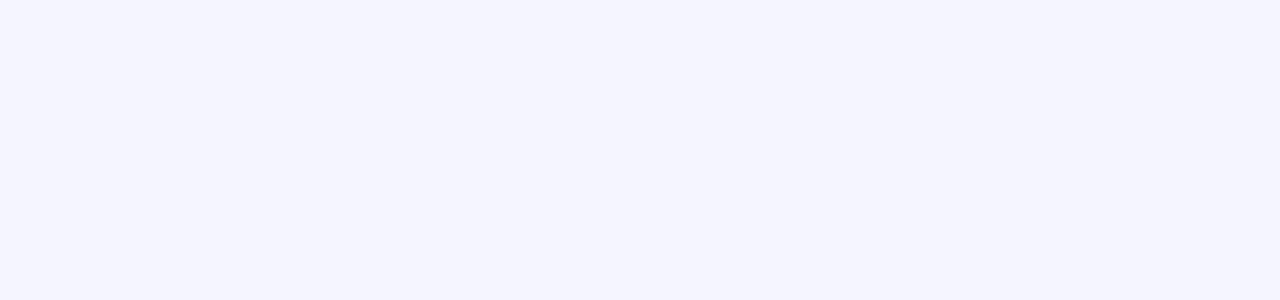
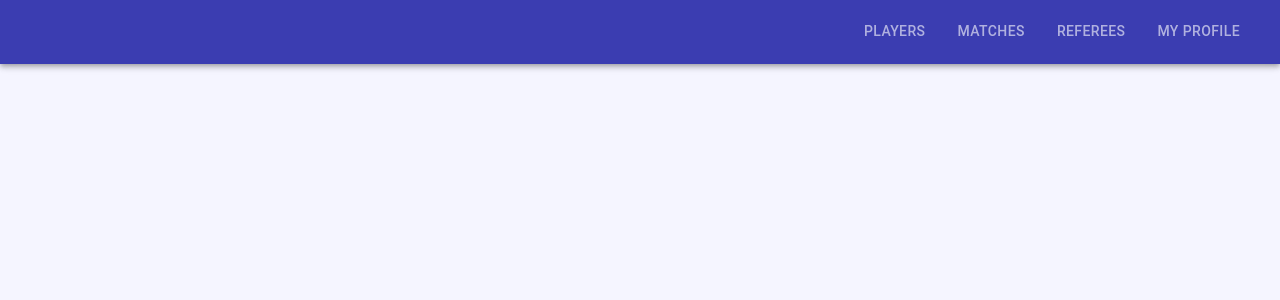
Before and after one commit to SU-CS308-22FA/Team10, a React (Create React App) app in the folder frontend/: page /players in a window 1280 px wide. Before the commit this address had no page. Shown: the top 300 px of the page. Built offline with nearby package versions, Linux system fonts and the light colour scheme.

Commit message:
added header to players page

```diff
--- a/frontend/src/App.js
+++ b/frontend/src/App.js
@@ -12,6 +12,7 @@ import DeleteProfile from "./components/UserPage/DeleteProfile";
 import 'react-toastify/dist/ReactToastify.css';
 import "./App.css";
 import UserPage from "./components/UserPage/UserPage";
+import PlayersPage from "./components/PlayersPage/PlayersPage";
 function randomName() {
     return "Anonymous "
 }
@@ -40,6 +41,7 @@ function App() {
 				<Route path="/login" exact element={<Login />} />
 			    <Route path="/" element ={<Navigate replace to="/login" />} />
 
+				<Route path="/players" exact element={<PlayersPage />} />
 				<Route path="/profile" exact element={<UserPage />} />
 				<Route path="/profile/update" exact element={<EditableUserProfile />} />
 				<Route path="/profile/delete" exact element={<DeleteProfile />} />
--- a/frontend/src/components/Main/index.jsx
+++ b/frontend/src/components/Main/index.jsx
@@ -26,7 +26,7 @@ const Main = () => {
 					value= "undefined"
 
 					>
-						<Tab LinkComponent={NavLink} to="/" label="Players" />
+						<Tab LinkComponent={NavLink} to="/players" label="Players" />
 						<Tab LinkComponent={NavLink} to="/" label="Matches" />
 						<Tab LinkComponent={NavLink} to="/" label="Referees" />
 						<Tab LinkComponent={NavLink} to="/profile" label="My Profile" />
--- a/frontend/src/components/PlayersPage/PlayersPage.jsx
+++ b/frontend/src/components/PlayersPage/PlayersPage.jsx
@@ -1 +1,31 @@
+import styles from "./styles.modules.css";
 import React from "react";
+import { AppBar, Tab, Tabs, Toolbar, Typography } from "@mui/material";
+import { NavLink } from "react-router-dom";
+
+const PlayersPage = () => {
+    return (
+		<div className={styles.main_container}>
+			<AppBar sx={{ backgroundColor: "#3b3db1" }} position="sticky">
+				<Toolbar>
+					<Tabs
+					sx={{ ml: "auto" }}
+					textColor="inherit"
+					indicatorColor="primary"
+					value= "undefined"
+
+					>
+						<Tab LinkComponent={NavLink} to="/players" label="Players" />
+						<Tab LinkComponent={NavLink} to="/" label="Matches" />
+						<Tab LinkComponent={NavLink} to="/" label="Referees" />
+						<Tab LinkComponent={NavLink} to="/profile" label="My Profile" />
+					</Tabs>
+
+				</Toolbar>
+			</AppBar>
+
+
+		</div>
+    );
+}
+export default PlayersPage;
--- /dev/null
+++ b/frontend/src/components/PlayersPage/styles.modules.css
@@ -0,0 +1,27 @@
+.navbar {
+	width: 100%;
+	height: 70px;
+	background-color: #3b3db1;
+	display: flex;
+	align-items: center;
+	justify-content: space-between;
+}
+
+.navbar h1 {
+	color: white;
+	font-size: 25px;
+	margin-left: 20px;
+}
+
+.white_btn {
+	border: none;
+	outline: none;
+	padding: 12px 0;
+	background-color: white;
+	border-radius: 20px;
+	width: 120px;
+	font-weight: bold;
+	font-size: 14px;
+	cursor: pointer;
+	margin-right: 20px;
+}
```
